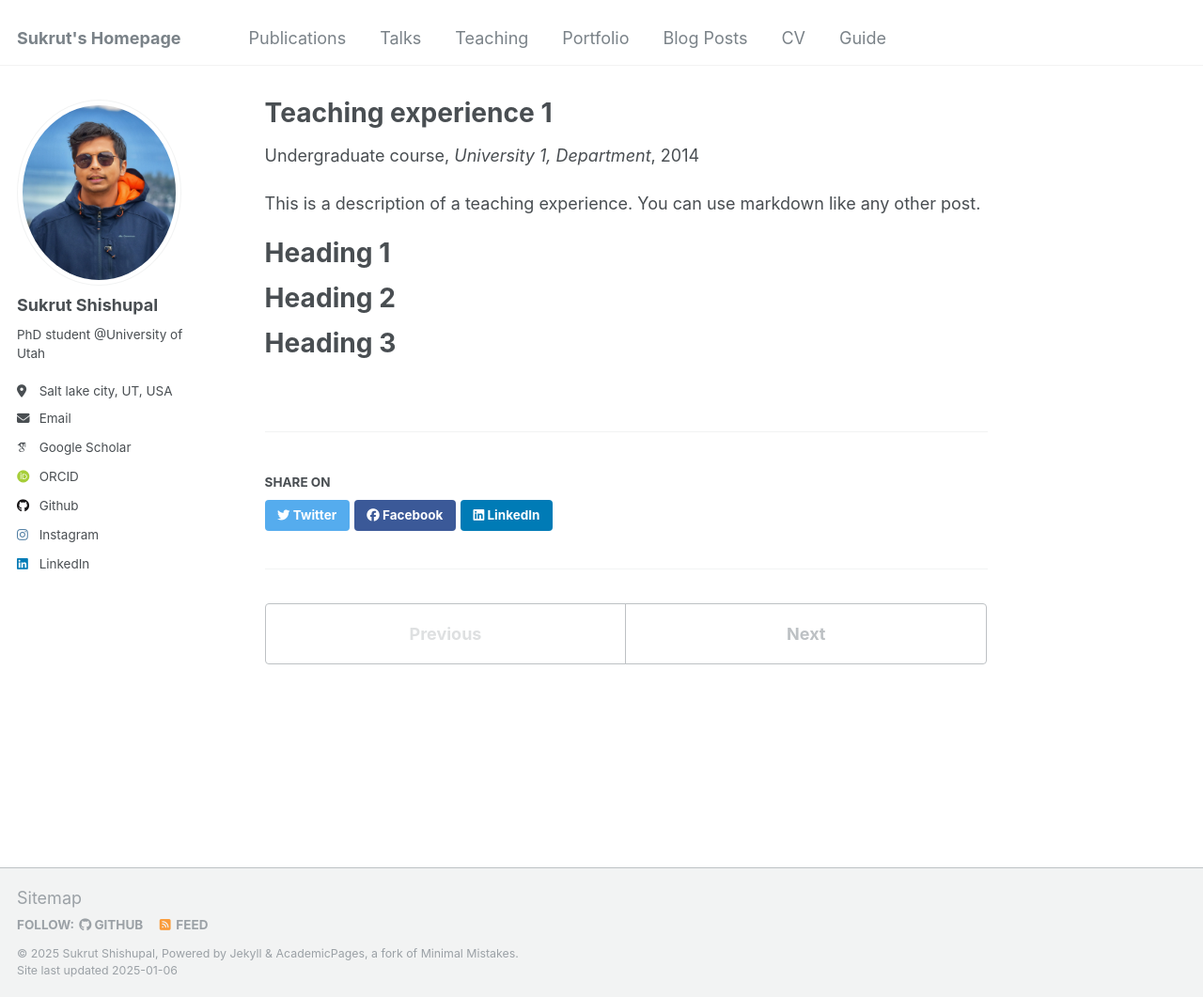
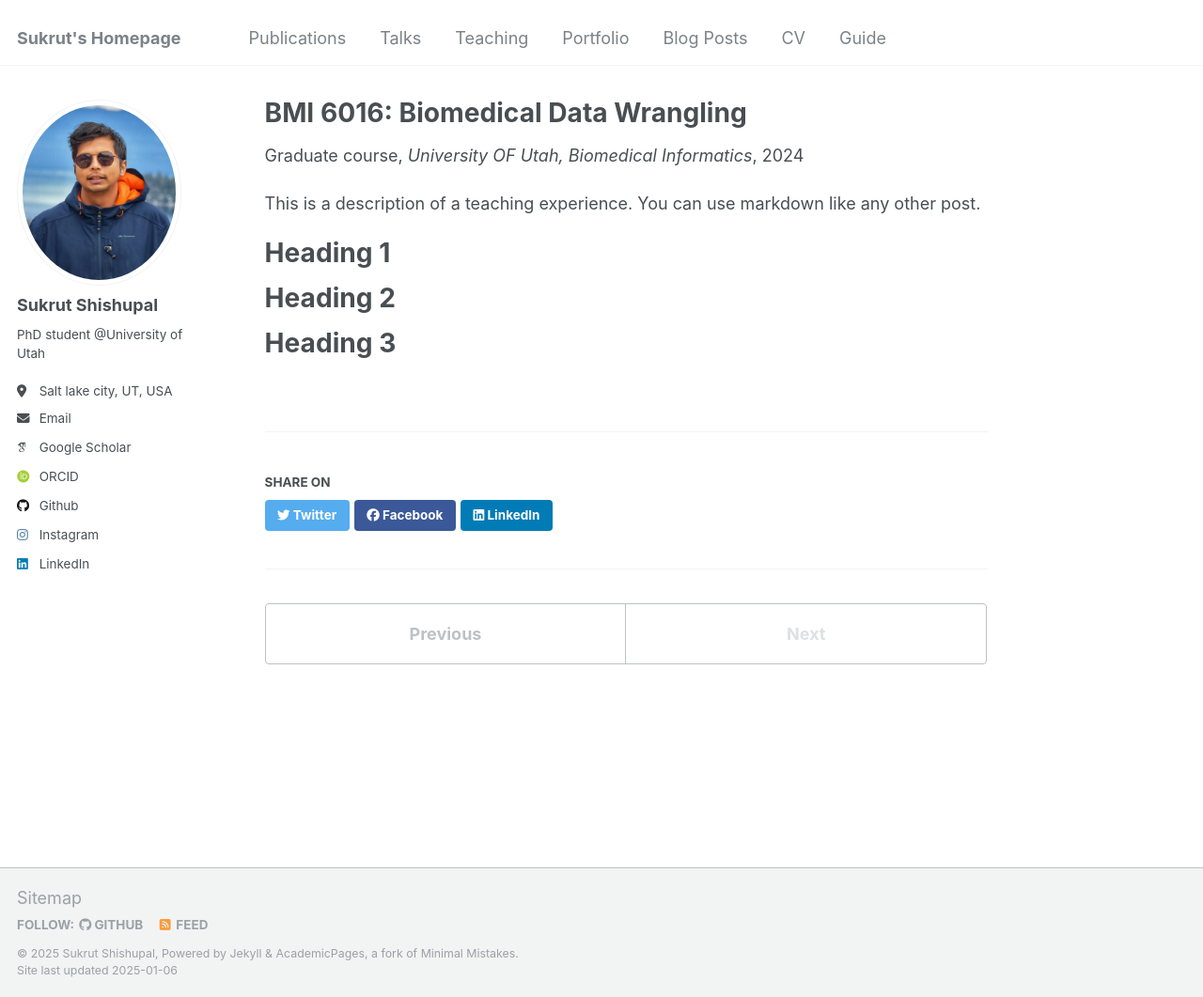
Before and after one commit to sukrut-shishupal/sukrut.shishupal.github.io, a Jekyll site: the page built from _teaching/2014-spring-teaching-1.md, in a window 1280 px wide and 1061 px high. Shown: the whole window at 94% size. Built offline with Jekyll 4.4.1, drawn with Linux system fonts in a browser that asks for light colours; some web fonts are replaced.

Commit message:
Update 2014-spring-teaching-1.md

```diff
--- a/_teaching/2014-spring-teaching-1.md
+++ b/_teaching/2014-spring-teaching-1.md
@@ -1,11 +1,11 @@
 ---
-title: "Teaching experience 1"
+title: "BMI 6016: Biomedical Data Wrangling"
 collection: teaching
-type: "Undergraduate course"
-permalink: /teaching/2014-spring-teaching-1
-venue: "University 1, Department"
-date: 2014-01-01
-location: "City, Country"
+type: "Graduate course"
+permalink: /teaching/BMI:6016
+venue: "University OF Utah, Biomedical Informatics"
+date: 2024-01-01 to 2024-05-05
+location: "Salt Lake City, USA"
 ---
 
 This is a description of a teaching experience. You can use markdown like any other post.
```
